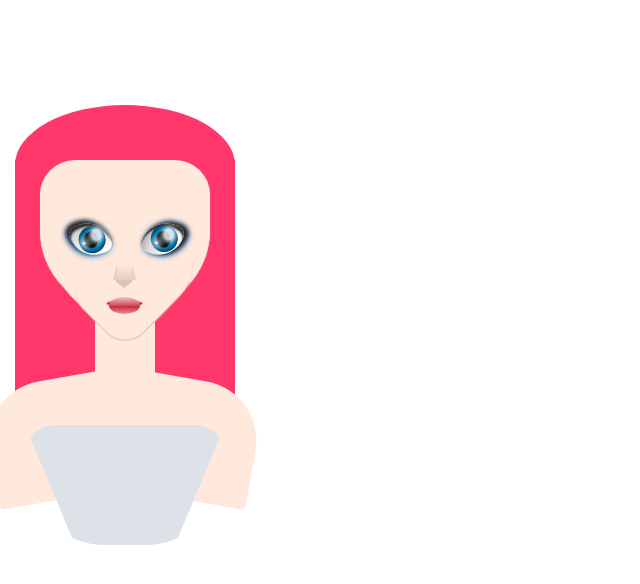
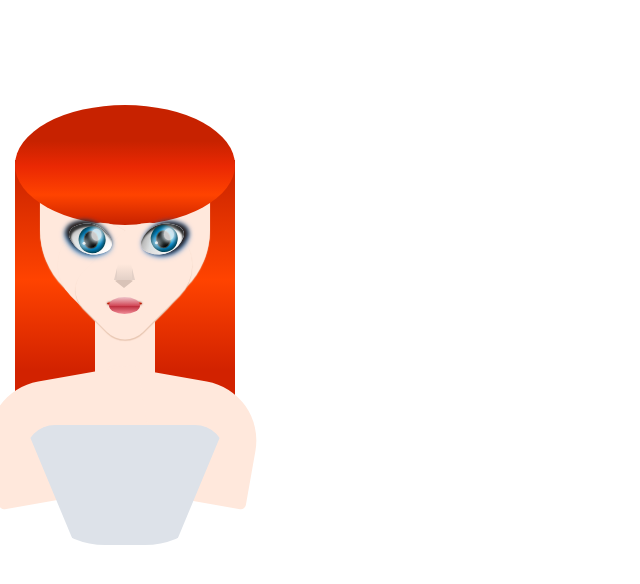
Before and after one commit to ValentinaKozlova/css-girl, a plain HTML site: page human.html in a window 1280 px wide. Shown: the whole page, without its empty margins (0-640 px from the left). Drawn offline with Linux system fonts and the light colour scheme.

Commit message:
Changed hair

```diff
--- a/human.css
+++ b/human.css
@@ -182,9 +182,9 @@ body {
     border-bottom: 16px solid #E3D0C7;
     border-left: 4px solid transparent;
     border-right: 4px solid transparent;
-    width: 15px;
+    width: 13px;
     position: relative;
-    margin: -24px 0 0 -11px;
+    margin: -24px 0 0 -10px;
     display: block;
 }
 
@@ -226,8 +226,7 @@ body {
 	width: 220px;
     margin-left: -25px;
     height: 300px;
-    background-color: #FF376B;
-    z-index: -1;
+    background: linear-gradient(to top,rgba(210, 34, 0, 1) 30%,rgba(255, 67, 0, 1) 60%,rgba(199,34,0,1) 100%);
     position: absolute;
 }
 
@@ -236,9 +235,9 @@ body {
     height: 120px;
     border-radius: 50%;
     margin-top: -55px;
-    background-color: #FF376B;
-    z-index: -1;
+    background: linear-gradient(to bottom,rgba(199,34,0,1) 30%, rgba(234,40,3,1) 51%,rgba(255, 67, 0, 1) 75%,rgba(199,34,0,1) 100%);
     position: absolute;
+    z-index: 1;
 }
 
 #heart {
```
